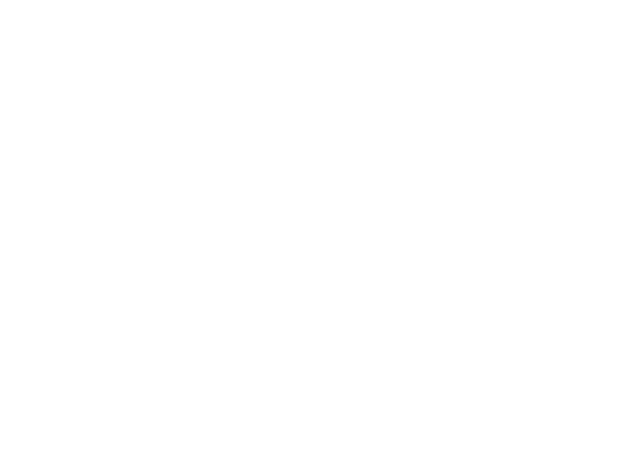
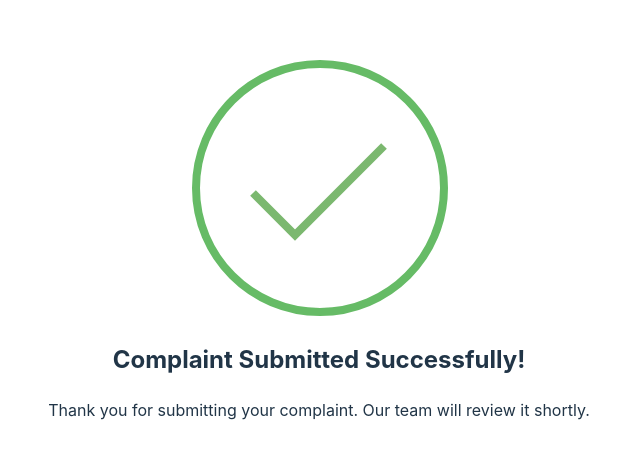
Before and after one commit to farukumarx64/cms-platform, a React (Vite) app: page / in a window 1280 px wide. Shown: the part 152-610 px from the top of the page, without its empty margins (321-961 px from the left). Built offline with nearby package versions, Linux system fonts and the light colour scheme.

Commit message:
initial confirmation page commit

```diff
--- a/package.json
+++ b/package.json
@@ -10,6 +10,7 @@
     "preview": "vite preview"
   },
   "dependencies": {
+    "framer-motion": "^10.16.4",
     "react": "^18.2.0",
     "react-dom": "^18.2.0",
     "uuid": "^9.0.1"
--- a/src/App.jsx
+++ b/src/App.jsx
@@ -1,5 +1,6 @@
 import './App.css'
 import { v4 as uuidv4 } from 'uuid';
+import ConfirmationPage from './components/ConfirmationPage';
 
 function App() {
   const a = uuidv4(), b = uuidv4();
@@ -7,6 +8,7 @@ function App() {
 
   return (
     <>
+    <ConfirmationPage />
     </>
   )
 }
--- a/src/components/ConfirmationPage.jsx
+++ b/src/components/ConfirmationPage.jsx
@@ -1,3 +1,22 @@
+import CircularProgress from "./animations/CircularProgress";
+import { motion, useMotionValue} from "framer-motion"
+
 export default function ConfirmationPage() {
-
+  const progress = useMotionValue(90)
+  return (
+    <div className="confirmation-container">
+      <motion.div
+        initial={{ x: 0 }}
+        animate={{ x: 100 }}
+        style={{ x: progress }}
+        transition={{ duration: 1 }}
+      />
+      <CircularProgress progress={progress} />
+      <h2>Complaint Submitted Successfully!</h2>
+      <p>
+        Thank you for submitting your complaint. Our team will review it
+        shortly.
+      </p>
+    </div>
+  );
 }
--- /dev/null
+++ b/src/components/animations/CircularProgress.jsx
@@ -0,0 +1,40 @@
+import { motion, useTransform } from "framer-motion";
+
+export default function CircularProgress({ progress }) {
+  const circleLength = useTransform(progress, [0, 100], [0, 1]);
+  const checkmarkPathLength = useTransform(progress, [0, 95, 100], [0, 0, 1]);
+  const circleColor = useTransform(
+    progress,
+    [0, 95, 100],
+    ["#FFCC66", "#FFCC66", "#66BB66"]
+  );
+
+  return (
+    <motion.svg
+      xmlns="http://www.w3.org/2000/svg"
+      width="258"
+      height="258"
+      viewBox="0 0 258 258"
+    >
+      {/* Check mark  */}
+      <motion.path
+        transform="translate(60 85)"
+        d="M3 50L45 92L134 3"
+        fill="transparent"
+        stroke="#7BB86F"
+        strokeWidth={8}
+        style={{ pathLength: checkmarkPathLength }}
+      />
+      {/* Circle */}
+      <motion.path
+        d="M 130 6 C 198.483 6 254 61.517 254 130 C 254 198.483 198.483 254 130 254 C 61.517 254 6 198.483 6 130 C 6 61.517 61.517 6 130 6 Z"
+        fill="transparent"
+        strokeWidth="8"
+        stroke={circleColor}
+        style={{
+          pathLength: circleLength,
+        }}
+      />
+    </motion.svg>
+  );
+}
```
Also changed, not shown: 1 other file (tests, documents, lock files or other folders).
